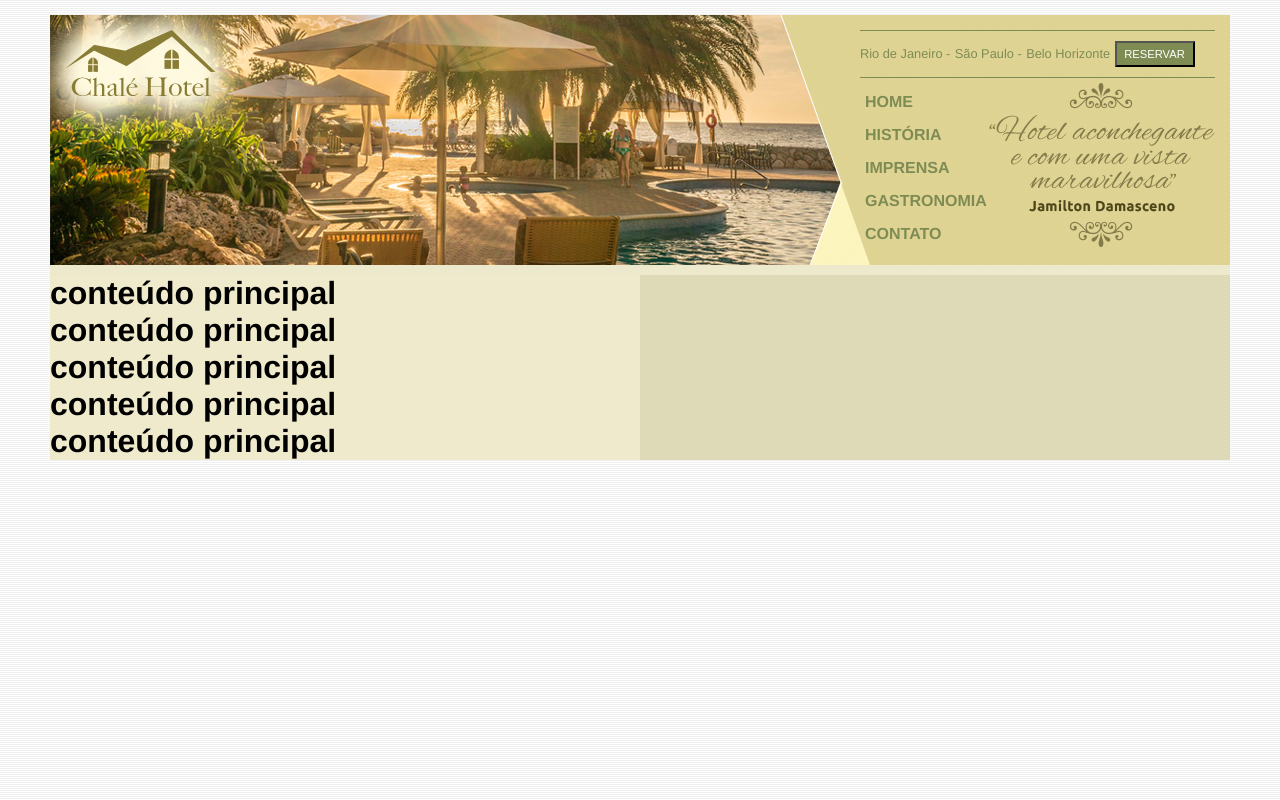
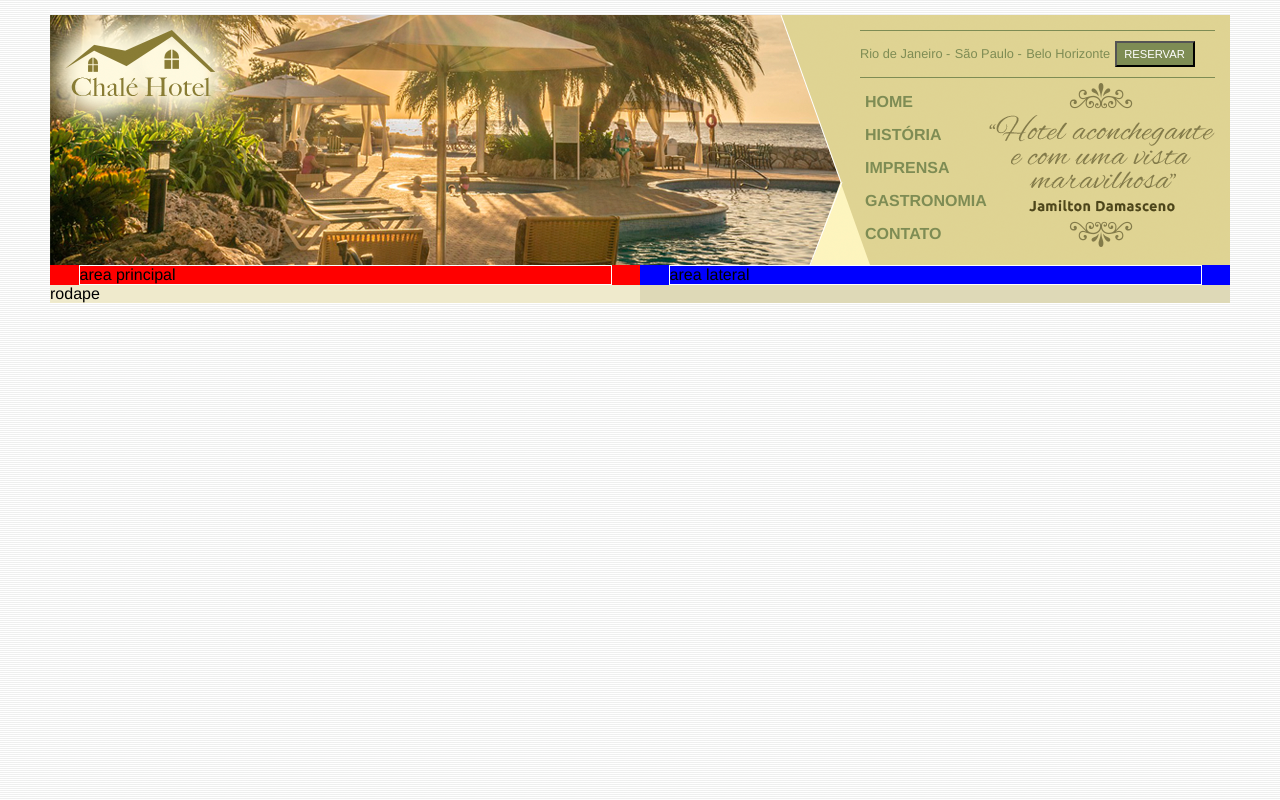
Before and after one commit to Robson81/Udemy_2026, a plain HTML site: page hotel_chale/index.html in a window 1280 px wide. Drawn offline with Linux system fonts and the light colour scheme; files whose address does not match are found by name.

Commit message:
Feito área principal (iniciado).

```diff
--- a/hotel_chale/css/estilo.css
+++ b/hotel_chale/css/estilo.css
@@ -5,8 +5,8 @@
 
 body {
     font-family: Helvetica, "Trebuchet MS", sans-serif;
-    background: #fff url(../img/bg.png) ;
-    margin:15px;
+    background: #fff url(../img/bg.png);
+    margin: 15px;
 }
 
 ul {
@@ -18,7 +18,7 @@ a {
 }
 
 #container {
-    background: #ede9cc;
+    background: #ede9cc url(../img/bg-container.png) top center repeat-y;
     margin: 0 auto;
     min-width: 840px;
     max-width: 1180px;
@@ -81,6 +81,7 @@ a {
 
 #conteudo-menu ul li {
     display: inline;
+
     a {
         color: #7E8C54;
         font-size: 0.8em;
@@ -101,6 +102,7 @@ a {
         margin-bottom: 10px;
         background: #7e8c54;
         color: white;
+
 
     }
 }
@@ -142,7 +144,49 @@ a {
     right: 0;
 }
 
- #conteudo-principal   {
+#conteudo-principal {
     margin-top: 10px;
     background: url(../img/bg-container.png) repeat-y center;
+    position: relative;
+    min-height: 900px;
+    min-width: 840px;
+    max-width: 1180px;
+
+    #principal {
+        width: 550px;
+        padding: 15px;
+        border: 1px solid red;
+
+
     }
+}
+
+/*
+Área de conteúdos *********************************
+*/
+
+#area-principal {
+    background: red;
+    float: left;
+    width: 50%;
+
+
+}
+
+#area-lateral {
+    background: blue;
+    float: right;
+    width: 50%;
+
+}
+
+.conteudo {
+     margin: 0 auto;
+     width: 90%;
+     border: 1px solid white;
+
+}
+
+#rodape {
+    clear: both;
+}
--- a/hotel_chale/index.html
+++ b/hotel_chale/index.html
@@ -72,21 +72,29 @@
         <!--/fim topo-->
 
         <!--Inicío do main-->
-        <main id="conteudo-principal">
-            <h1>conteúdo principal</h1>
-            <h1>conteúdo principal</h1>
-            <h1>conteúdo principal</h1>
-            <h1>conteúdo principal</h1>
-            <h1>conteúdo principal</h1>
+        <div id="area-principal">
+            <div class="conteudo">
+                area principal
+            </div>
+        </div>
+        <div id="area-lateral">
+            <div class="conteudo">
+                area lateral
+            </div>
+        </div>
 
-        </main>
         <!--/Fim do main-->
 
-
+        <div id="rodape">
+            rodape
+        </div>
 
     </div>
     <!--/fim contaíner-->
 
+
+
+
 </body>
 
 </html>
```
Lines whose indentation alone changed are shown as unchanged.
